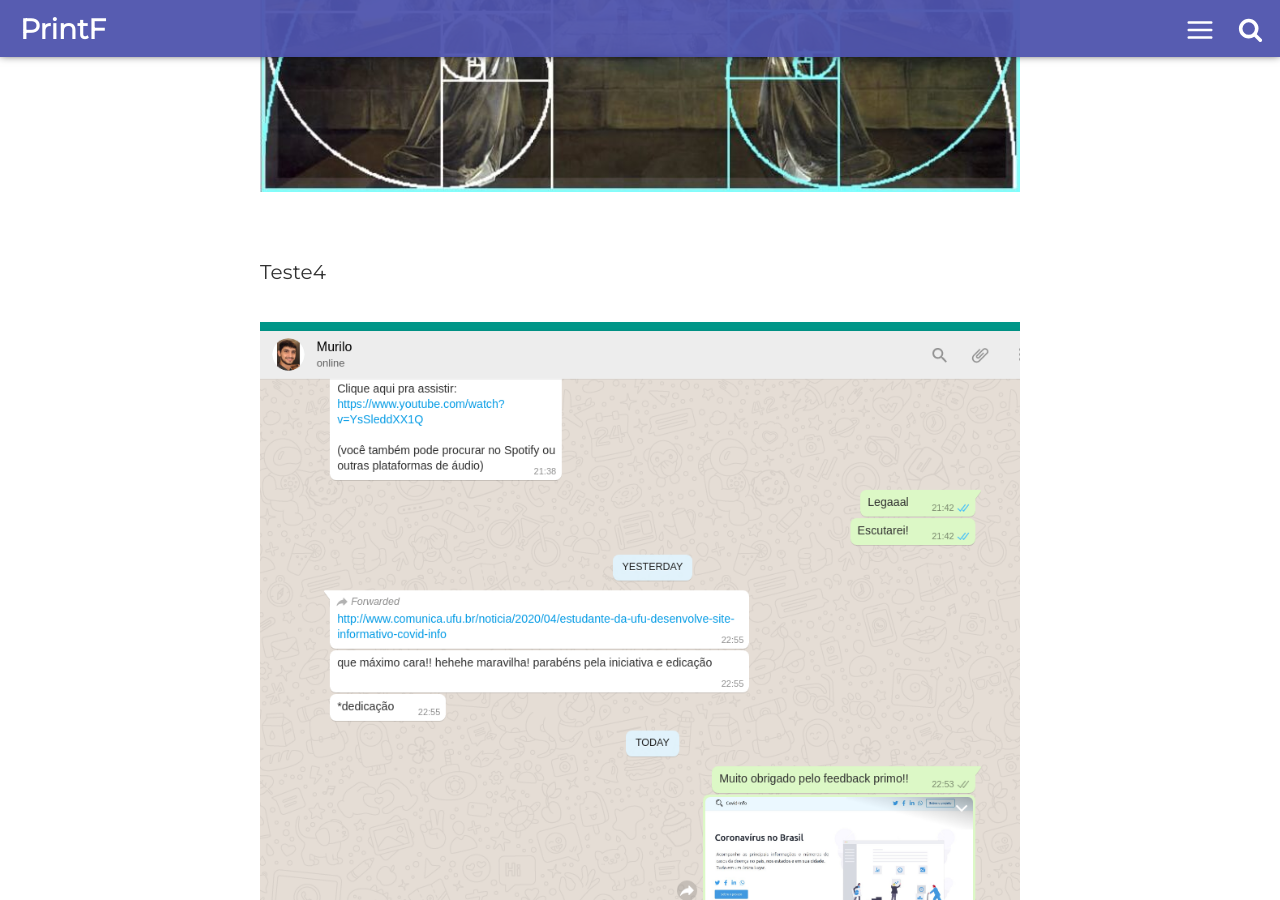
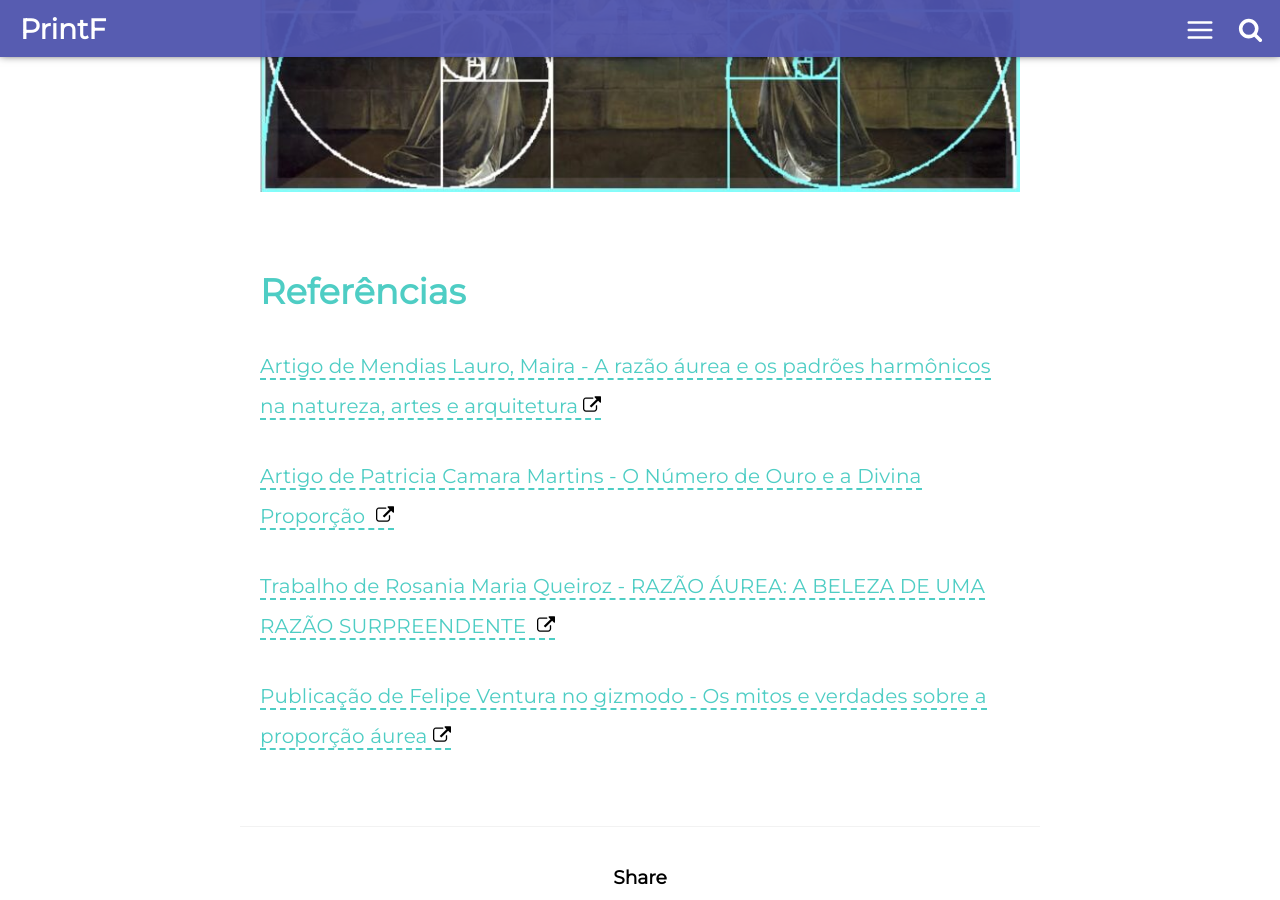
Before and after one commit to comppet/PrintF, a Jekyll site: the page built from _posts/2018-11-07-proporção-Áurea.md, in a window 1280 px wide and 900 px high, scrolled down 11994 px. Built offline with Jekyll 4.4.1, drawn with Linux system fonts in a browser that asks for light colours; comment, search, counter and statistics services are not loaded.

Commit message:
Update from Forestry.io comppet.ufu@gmail.com updated _posts/2018-11-07-proporção-Áurea.md

```diff
--- a/_posts/2018-11-07-proporção-Áurea.md
+++ b/_posts/2018-11-07-proporção-Áurea.md
@@ -105,9 +105,6 @@ Homem Vitruviano:
 A proporção áurea também era usada como um guia na obra de artistas como Salvador Dalí e de arquitetos como Le Corbusier.
 ![alt](/PrintF/assets/img/downloads/propAurea20.jpg)
 
-Teste4
-![](/PrintF/assets/img/downloads/ae.png)
-
 ## Referências
 
 [Artigo de Mendias Lauro, Maira - A razão áurea e os padrões harmônicos na natureza, artes e arquitetura](http://www.redalyc.org/pdf/810/81000304.pdf)
```
